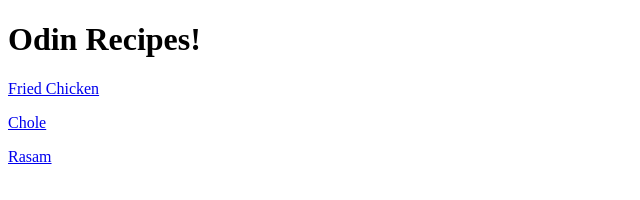
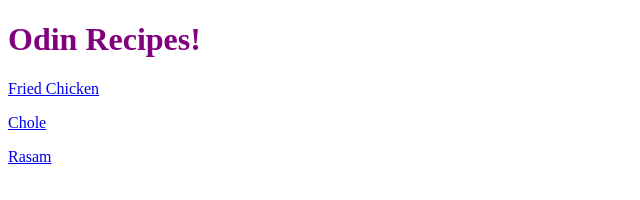
Before and after one commit to raylightftw/odin-recipes, a plain HTML site: page index.html in a window 1280 px wide. Shown: the whole page, without its empty margins (0-640 px from the left). Drawn offline with Linux system fonts and the light colour scheme.

Commit message:
Add CSS file and Edit some elements

```diff
--- a/index.html
+++ b/index.html
@@ -5,6 +5,7 @@
     <meta http-equiv="X-UA-Compatible" content="IE=edge">
     <meta name="viewport" content="width=device-width, initial-scale=1.0">
     <title>Document</title>
+    <link rel="stylesheet" href="styles.css">
 </head>
 <body>
     <h1>Odin Recipes!</h1>
--- /dev/null
+++ b/styles.css
@@ -0,0 +1,5 @@
+h1
+{
+    color:purple;
+    font-weight: bold;
+}
```
